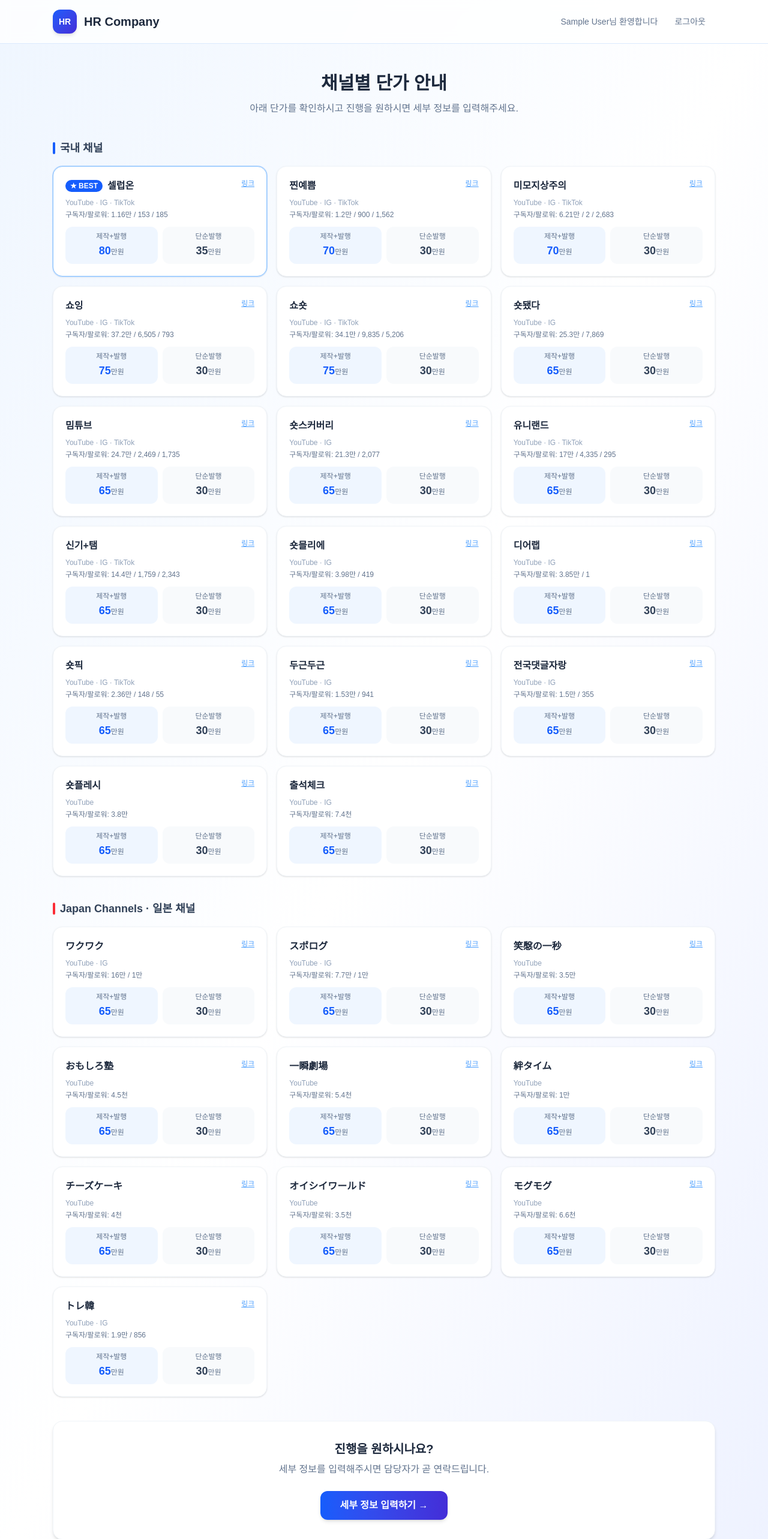
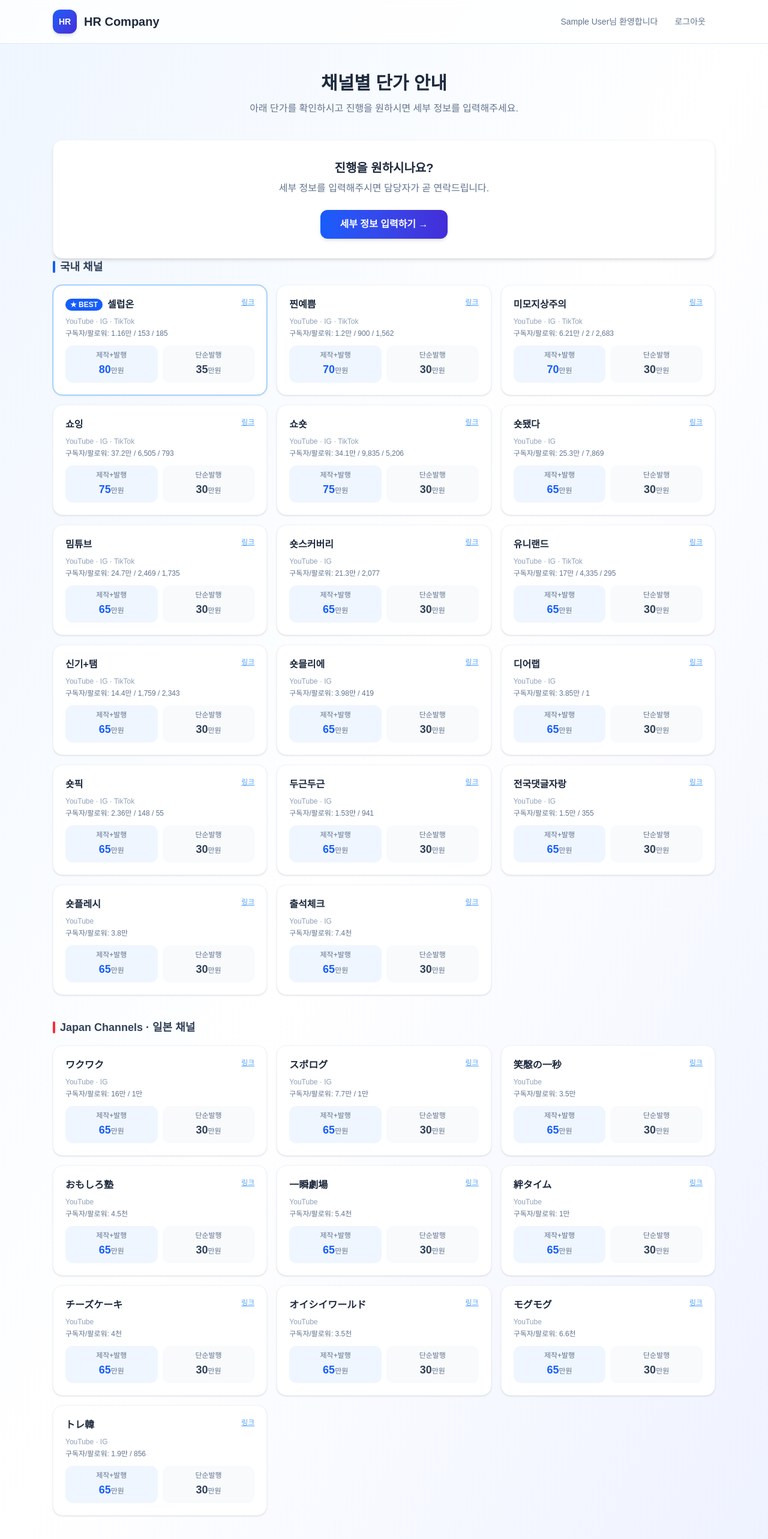
Before and after one commit to theooozy/hrcompany, a Next.js app: page /portal in a window 1280 px wide. Shown: the top 2566 px of the page at 60% size. Built offline with nearby package versions, Linux system fonts and the light colour scheme; sample sign-in values are in the browser's storage.

Commit message:
feat: move CTA section above channel list on portal page

```diff
--- a/app/portal/page.tsx
+++ b/app/portal/page.tsx
@@ -104,6 +104,17 @@ export default function PortalPage() {
           <p className="text-slate-500">아래 단가를 확인하시고 진행을 원하시면 세부 정보를 입력해주세요.</p>
         </div>
 
+        <div className="bg-white rounded-2xl p-8 shadow-md border border-slate-100 text-center">
+          <h2 className="text-xl font-bold text-slate-800 mb-2">진행을 원하시나요?</h2>
+          <p className="text-slate-500 mb-6">세부 정보를 입력해주시면 담당자가 곧 연락드립니다.</p>
+          <a
+            href="/portal/details"
+            className="inline-block px-8 py-3 bg-gradient-to-r from-blue-600 to-indigo-700 text-white rounded-xl font-bold shadow-md hover:shadow-lg transition-all"
+          >
+            세부 정보 입력하기 →
+          </a>
+        </div>
+
         {/* 국내 채널 */}
         <div className="mb-10">
           <h2 className="text-lg font-bold text-slate-700 mb-4 flex items-center gap-2">
@@ -126,16 +137,6 @@ export default function PortalPage() {
           </div>
         </div>
 
-        <div className="bg-white rounded-2xl p-8 shadow-md border border-slate-100 text-center">
-          <h2 className="text-xl font-bold text-slate-800 mb-2">진행을 원하시나요?</h2>
-          <p className="text-slate-500 mb-6">세부 정보를 입력해주시면 담당자가 곧 연락드립니다.</p>
-          <a
-            href="/portal/details"
-            className="inline-block px-8 py-3 bg-gradient-to-r from-blue-600 to-indigo-700 text-white rounded-xl font-bold shadow-md hover:shadow-lg transition-all"
-          >
-            세부 정보 입력하기 →
-          </a>
-        </div>
       </section>
     </div>
   );
```
